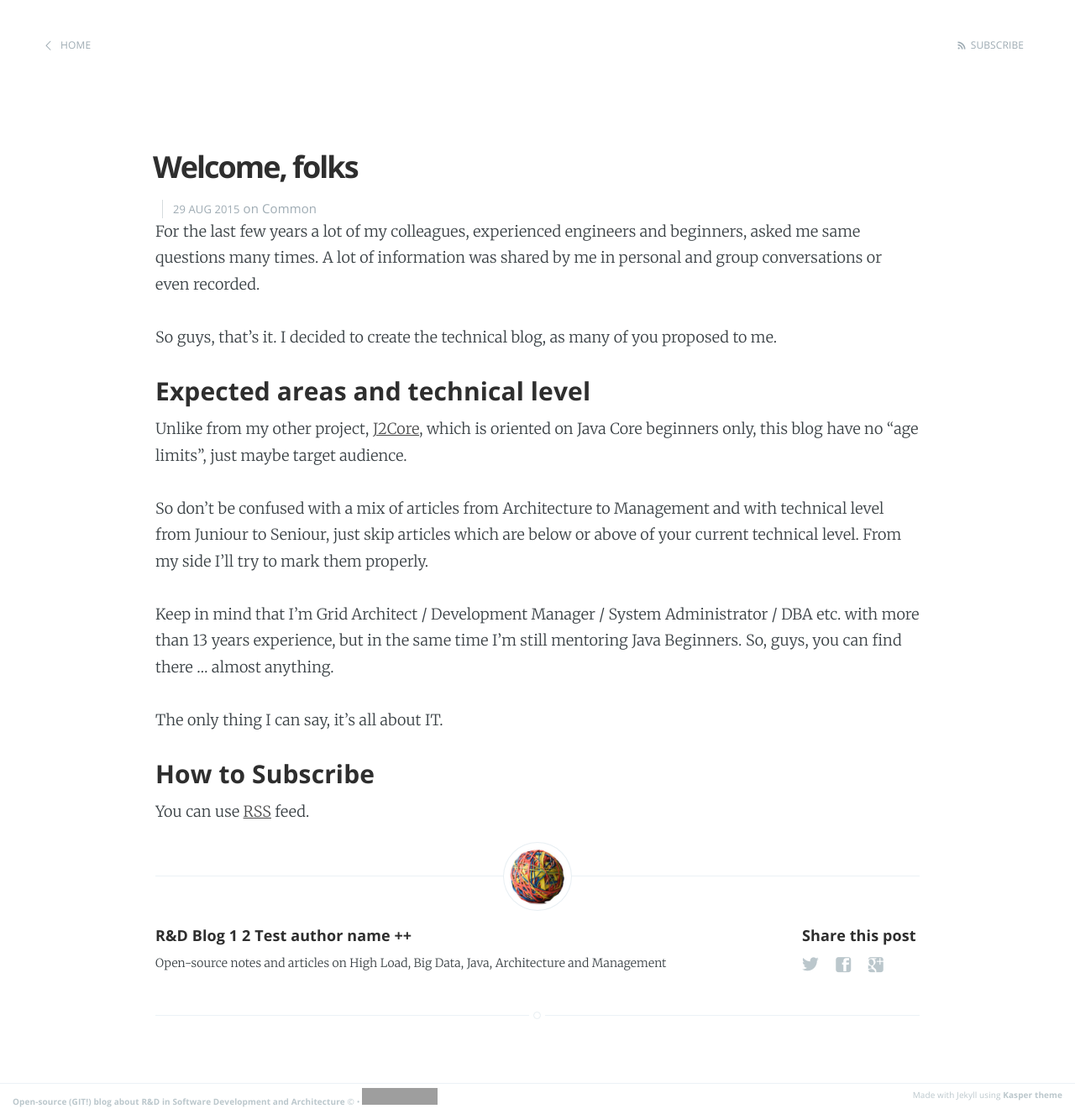
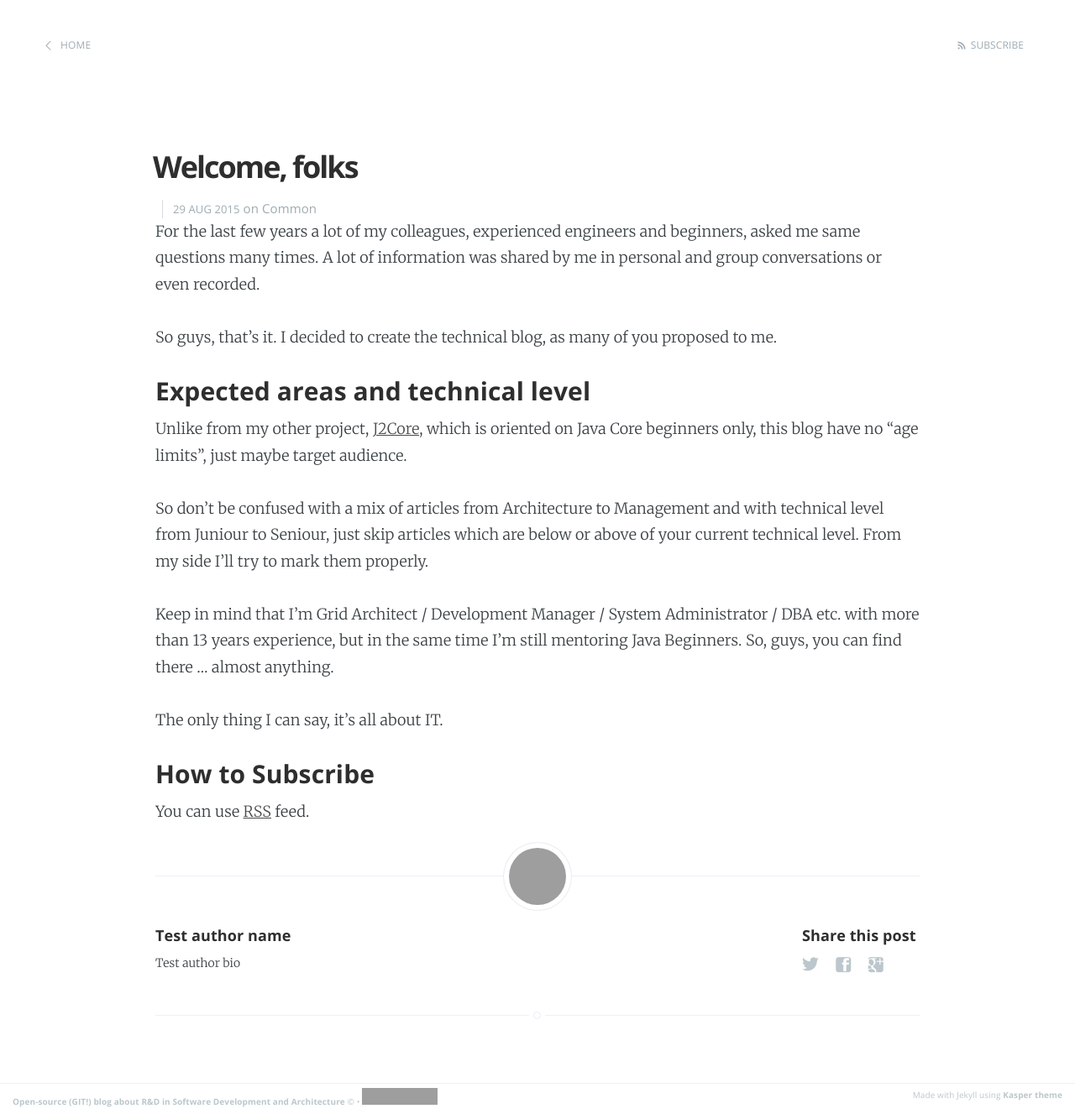
Before and after one commit to rndblog/rndblog.github.io, a Jekyll site: the page built from _posts/2015-03-29-welcome.markdown, in a window 1280 px wide. Shown: the whole page at 84% size. Built offline with Jekyll 4.4.1, drawn with Linux system fonts in a browser that asks for light colours; Markdown is read by kramdown in place of the engine named in the settings; comment, search, counter and statistics services are not loaded; grey boxes are pictures that could not be loaded.

Commit message:
Initial setup

```diff
--- a/_layouts/post.html
+++ b/_layouts/post.html
@@ -80,18 +80,18 @@ post_class: post-template
 
         <footer class="post-footer">
             <!-- If we want to display author's name and bio -->
-            {% if post.author_name %}
+            {% if page.author_name %}
                 <figure class="author-image">
-                    <a class="img" href="{{ post.author_url }}" style="background-image: url({% if post.author_image %}{{ post.author_image }}{% else %}/assets/images/profile.png{% endif %})">
-                    <span class="hidden">{{post.author_name}}'s Picture</span></a>
+                    <a class="img" href="{{ page.author_url }}" style="background-image: url({% if page.author_image %}{{ page.author_image }}{% else %}/assets/images/profile.png{% endif %})">
+                    <span class="hidden">{{ page.author_name }}'s Picture</span></a>
                 </figure>
                 <section class="author">
                     <!-- Post Author Name -->
-                    <h4> {{ post.author_name }} </h4>
-                    {% if post.author_bio %}
+                    <h4> {{ page.author_name }} </h4>
+                    {% if page.author_bio %}
                     <!-- Post Author Bio -->
                     <p>
-                        {{ post.author_bio }}
+                        {{ page.author_bio }}
                     </p>
                     {% endif %}
                 </section>
@@ -102,7 +102,7 @@ post_class: post-template
                 </figure>
                 <section class="author">
                     <!-- Site Author Name -->
-                    <h4> {{ site.author }} 1 {{ post.author_name }} 2 {{ page.author_name }} ++ </h4>
+                    <h4> {{ site.author }} </h4>
                     {% if site.bio %}
                     <!-- Site Author Bio -->
                     <p>
```
